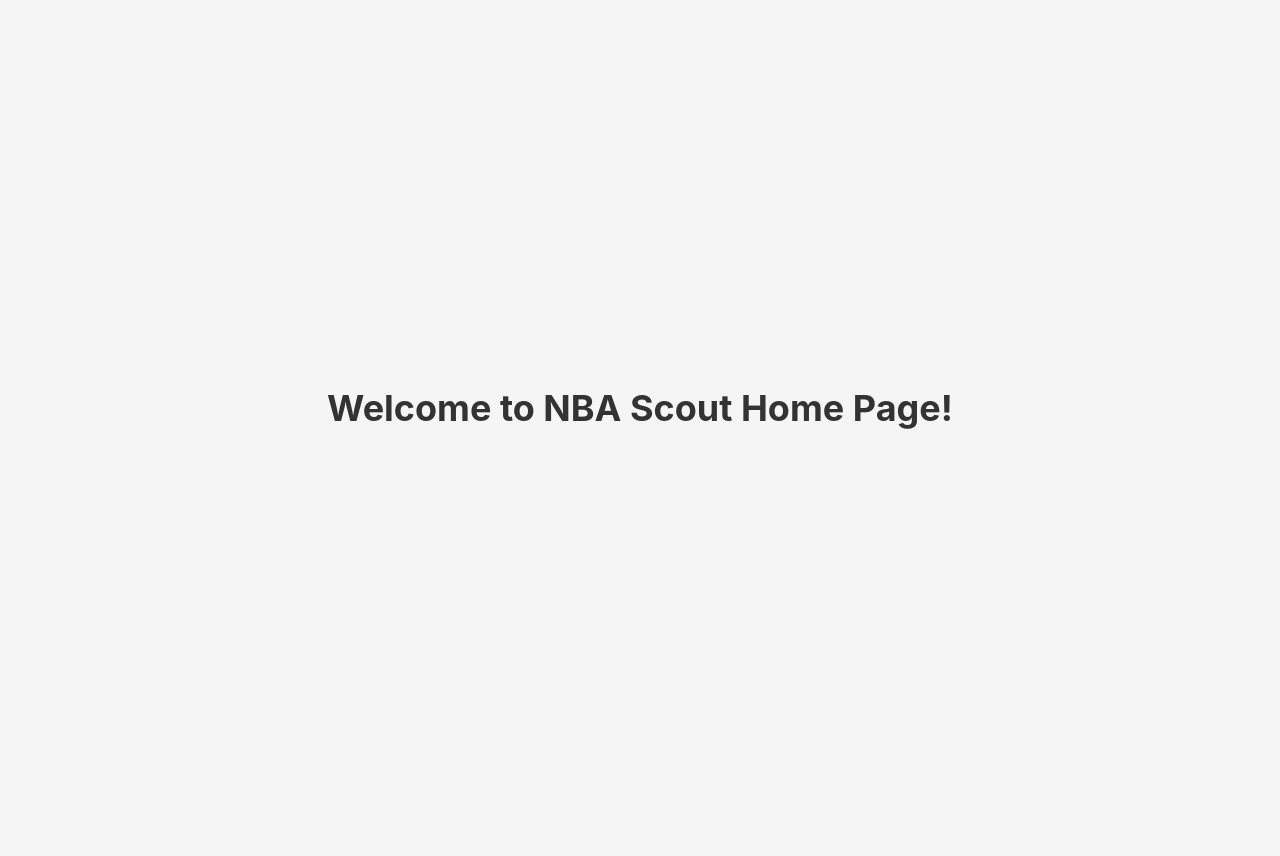
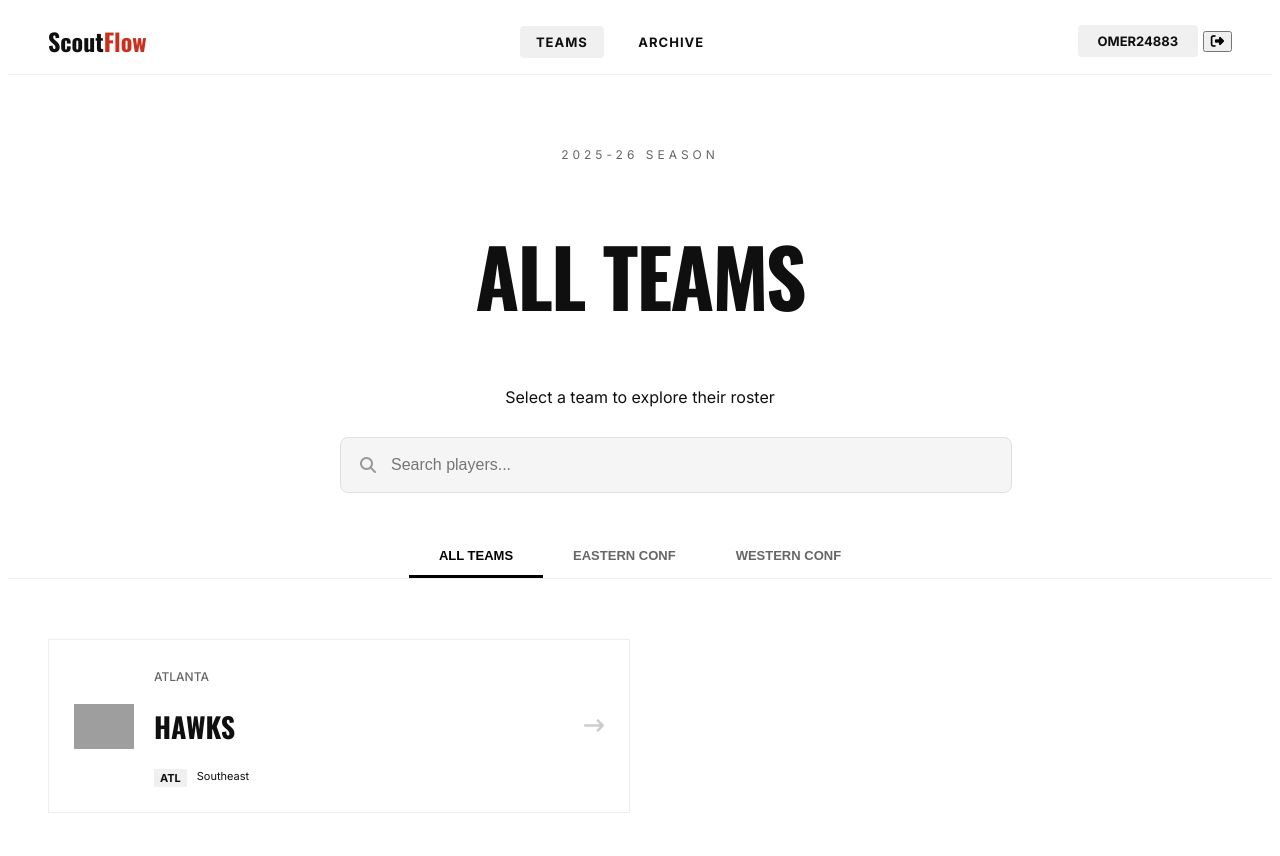
Before and after one commit to omerbeithalahmy/scoutflow-app, a plain HTML site: page frontend/pages/homepage/index.html in a window 1280 px wide. Before the commit the page ends 816 px from the top, so only its background shows below. Drawn offline with nearby package versions, Linux system fonts and the light colour scheme; grey boxes are pictures that could not be loaded.

Commit message:
frontend - homepage - MVP

```diff
--- a/frontend/pages/homepage/index.html
+++ b/frontend/pages/homepage/index.html
@@ -1,25 +1,66 @@
 <!DOCTYPE html>
 <html lang="en">
 <head>
-  <meta charset="UTF-8">
-  <meta name="viewport" content="width=device-width, initial-scale=1.0">
-  <title>NBA Scout - Home</title>
-  <style>
-    body {
-      display: flex;
-      justify-content: center;
-      align-items: center;
-      height: 100vh;
-      font-family: 'Inter', sans-serif;
-      background-color: #f5f5f5;
-      color: #333;
-    }
-    h1 {
-      font-size: 36px;
-    }
-  </style>
+  <meta charset="UTF-8" />
+  <meta name="viewport" content="width=device-width, initial-scale=1.0" />
+  <title>ScoutFlow - All Teams</title>
+  <link rel="stylesheet" href="style.css" />
+  <link rel="stylesheet" href="https://cdnjs.cloudflare.com/ajax/libs/font-awesome/6.4.0/css/all.min.css" />
+  <link href="https://fonts.googleapis.com/css2?family=Oswald:wght@700&family=Inter:wght@400;500;700&display=swap" rel="stylesheet">
 </head>
-<body>
-  <h1>Welcome to NBA Scout Home Page!</h1>
+<body class="light-bg">
+
+  <nav class="main-nav">
+    <div class="nav-left">
+      <span class="logo-text">Scout<span class="red-text">Flow</span></span>
+    </div>
+    <div class="nav-center">
+      <a href="#" class="nav-link active">TEAMS</a>
+      <a href="#" class="nav-link">ARCHIVE</a>
+    </div>
+    <div class="nav-right">
+      <div class="user-badge">OMER24883</div>
+      <button class="logout-btn"><i class="fa-solid fa-right-from-bracket"></i></button>
+    </div>
+  </nav>
+
+  <main class="container">
+    <header class="page-header">
+      <p class="season-label">2025-26 SEASON</p>
+      <h1 class="main-title">ALL TEAMS</h1>
+      <p class="subtitle">Select a team to explore their roster</p>
+
+      <div class="search-bar">
+        <i class="fa-solid fa-magnifying-glass"></i>
+        <input type="text" id="teamSearch" placeholder="Search players...">
+      </div>
+    </header>
+
+    <div class="filter-tabs">
+      <button class="filter-tab active" data-filter="all">ALL TEAMS</button>
+      <button class="filter-tab" data-filter="east">EASTERN CONF</button>
+      <button class="filter-tab" data-filter="west">WESTERN CONF</button>
+    </div>
+
+    <div class="teams-grid" id="teamsGrid">
+      <div class="team-card" data-conf="east">
+        <div class="team-info">
+          <img src="https://upload.wikimedia.org/wikipedia/en/2/24/Atlanta_Hawks_logo.svg" alt="Hawks" class="team-logo">
+          <div class="team-details">
+            <span class="city">ATLANTA</span>
+            <h3 class="team-name">HAWKS</h3>
+            <div class="meta">
+              <span class="abbr">ATL</span>
+              <span class="division">Southeast</span>
+            </div>
+          </div>
+        </div>
+        <i class="fa-solid fa-arrow-right-long arrow-icon"></i>
+      </div>
+
+      </div>
+  </main>
+
+  <script src="teams.js"></script>
 </body>
 </html>
--- /dev/null
+++ b/frontend/pages/homepage/style.css
@@ -0,0 +1,194 @@
+:root {
+    --nba-red: #C9301E;
+    --nba-black: #0F0F0F;
+    --gray-bg: #F8F9FA;
+    --border-color: #EEEEEE;
+    --text-muted: #666;
+}
+
+body.light-bg {
+    background-color: white;
+    color: var(--nba-black);
+    font-family: 'Inter', sans-serif;
+}
+
+/* Navbar */
+.main-nav {
+    display: flex;
+    justify-content: space-between;
+    align-items: center;
+    padding: 15px 40px;
+    border-bottom: 1px solid var(--border-color);
+}
+
+.logo-text {
+    font-family: 'Oswald', sans-serif;
+    font-size: 24px;
+    font-weight: 700;
+}
+
+.red-text { color: var(--nba-red); }
+
+.nav-link {
+    text-decoration: none;
+    color: var(--nba-black);
+    font-weight: 600;
+    margin: 0 15px;
+    font-size: 13px;
+    letter-spacing: 1px;
+}
+
+.nav-link.active {
+    background: #F0F0F0;
+    padding: 8px 16px;
+    border-radius: 4px;
+}
+
+.user-badge {
+    background: #F0F0F0;
+    padding: 8px 20px;
+    font-weight: 700;
+    font-size: 13px;
+    border-radius: 4px;
+    display: inline-block;
+}
+
+/* Header Section */
+.page-header {
+    text-align: center;
+    padding: 60px 0 40px;
+}
+
+.season-label {
+    letter-spacing: 4px;
+    font-size: 12px;
+    color: var(--text-muted);
+    margin-bottom: 10px;
+}
+
+.main-title {
+    font-family: 'Oswald', sans-serif;
+    font-size: 80px;
+    letter-spacing: -2px;
+}
+
+.search-bar {
+    max-width: 600px;
+    margin: 30px auto 0;
+    position: relative;
+}
+
+.search-bar input {
+    width: 100%;
+    padding: 18px 20px 18px 50px;
+    background: #F5F5F5;
+    border: 1px solid #E0E0E0;
+    border-radius: 8px;
+    font-size: 16px;
+}
+
+.search-bar i {
+    position: absolute;
+    left: 20px;
+    top: 50%;
+    transform: translateY(-50%);
+    color: #999;
+}
+
+/* Grid & Cards */
+.teams-grid {
+    display: grid;
+    grid-template-columns: repeat(auto-fill, minmax(400px, 1fr));
+    gap: 20px;
+    padding: 40px;
+}
+
+.team-card {
+    border: 1px solid var(--border-color);
+    padding: 25px;
+    display: flex;
+    justify-content: space-between;
+    align-items: center;
+    cursor: pointer;
+    transition: all 0.2s ease;
+}
+
+.team-card:hover {
+    box-shadow: 0 10px 20px rgba(0,0,0,0.05);
+    transform: translateY(-2px);
+}
+
+.team-info {
+    display: flex;
+    align-items: center;
+    gap: 20px;
+}
+
+.team-logo {
+    width: 60px;
+    height: 60px;
+    object-fit: contain;
+}
+
+.team-name {
+    font-family: 'Oswald', sans-serif;
+    font-size: 28px;
+    line-height: 1;
+}
+
+.city {
+    font-size: 12px;
+    color: var(--text-muted);
+    font-weight: 500;
+}
+
+.meta {
+    margin-top: 5px;
+    display: flex;
+    gap: 10px;
+    font-size: 11px;
+}
+
+.abbr {
+    background: #F0F0F0;
+    padding: 2px 6px;
+    font-weight: 700;
+}
+
+.arrow-icon {
+    color: #CCC;
+    font-size: 20px;
+}
+
+/* Tabs */
+.filter-tabs {
+    display: flex;
+    justify-content: center;
+    border-bottom: 1px solid var(--border-color);
+    margin-bottom: 20px;
+}
+
+.filter-tab {
+    background: none;
+    border: none;
+    padding: 15px 30px;
+    font-weight: 700;
+    font-size: 13px;
+    color: var(--text-muted);
+    cursor: pointer;
+    position: relative;
+}
+
+.filter-tab.active {
+    color: black;
+}
+
+.filter-tab.active::after {
+    content: '';
+    position: absolute;
+    bottom: 0;
+    left: 0;
+    width: 100%;
+    height: 3px;
+    background: black;
+}
```
Also changed, not shown: frontend/pages/homepage/script.js (added, +21 -0 lines).
